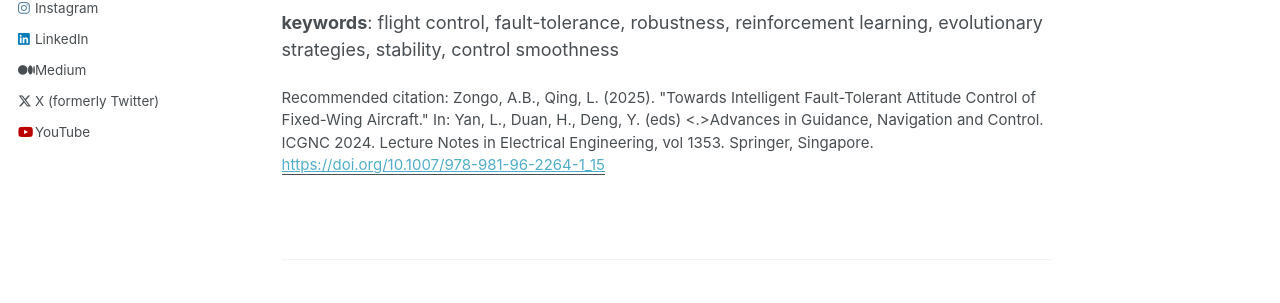
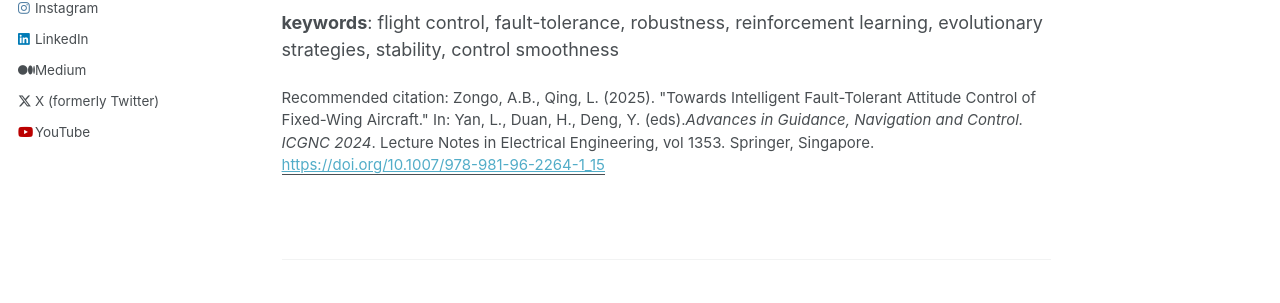
Before and after one commit to Alex-Zongo/alex-zongo.github.io, a Jekyll site: the page built from _publications/2024-08-09-Towards-Intelligent-Fault-Tolerant-Attitude Flight-Control-of-Fixed-Wing-Aircraft-number-1.md, in a window 1280 px wide and 1305 px high. Shown: the part 565-868 px from the top of the window. Built offline with Jekyll 4.4.1, drawn with Linux system fonts in a browser that asks for light colours; some web fonts are replaced.

Commit message:
formating adjusting4

```diff
--- a/_publications/2024-08-09-Towards-Intelligent-Fault-Tolerant-Attitude Flight-Control-of-Fixed-Wing-Aircraft-number-1.md
+++ b/_publications/2024-08-09-Towards-Intelligent-Fault-Tolerant-Attitude Flight-Control-of-Fixed-Wing-Aircraft-number-1.md
@@ -7,7 +7,7 @@ date: 2024-08-09
 venue: 'Lecture Notes in Electrical Engineering, Springer Nature, International Conference in Navigation Guidance and Control (ICGNC)'
 paperurl:  'https://doi.org/10.1007/978-981-96-2264-1_15' #'http://academicpages.github.io/files/paper1.pdf'
 
-citation: 'Zongo, A.B., Qing, L. (2025). &quot;Towards Intelligent Fault-Tolerant Attitude Control of Fixed-Wing Aircraft.&quot; In: Yan, L., Duan, H., Deng, Y. (eds) <.>Advances in Guidance, Navigation and Control. ICGNC 2024. Lecture Notes in Electrical Engineering, vol 1353. Springer, Singapore.'
+citation: 'Zongo, A.B., Qing, L. (2025). &quot;Towards Intelligent Fault-Tolerant Attitude Control of Fixed-Wing Aircraft.&quot; In: Yan, L., Duan, H., Deng, Y. (eds).<i>Advances in Guidance, Navigation and Control. ICGNC 2024</i>. Lecture Notes in Electrical Engineering, vol 1353. Springer, Singapore.'
 ---
 
 This study advances flight control systems by integrating
```
